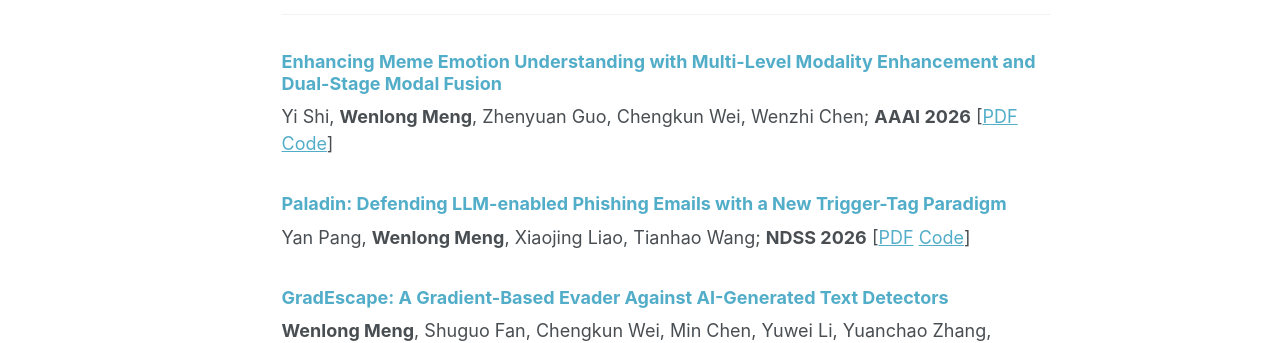
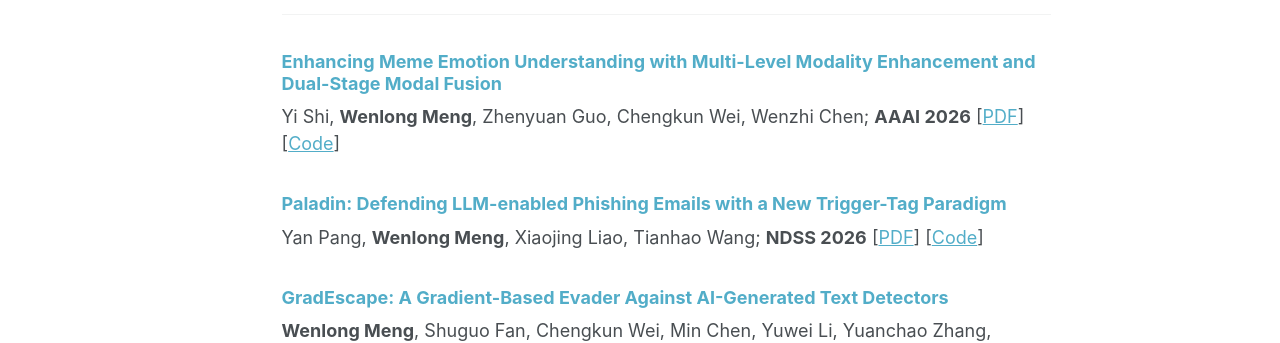
Before and after one commit to meng-wenlong/meng-wenlong.github.io, a Jekyll site: the page built from _pages/about.md, in a window 1280 px wide and 900 px high. Shown: the part 441-784 px from the top of the window. Built offline with Jekyll 4.4.1, drawn with Linux system fonts in a browser that asks for light colours; some web fonts are replaced.

```diff
--- a/_pages/about.md
+++ b/_pages/about.md
@@ -19,12 +19,12 @@ Publications
 ### <span style="color:#52ADC8">Enhancing Meme Emotion Understanding with Multi-Level Modality Enhancement and Dual-Stage Modal Fusion</span>
 Yi Shi, **Wenlong Meng**, Zhenyuan Guo, Chengkun Wei, Wenzhi Chen;
 **AAAI 2026**
-[[PDF](https://arxiv.org/pdf/2511.11126) [Code](https://github.com/singing-cat/MemoDetector)]
+[[PDF](https://arxiv.org/pdf/2511.11126)] [[Code](https://github.com/singing-cat/MemoDetector)]
 
 ### <span style="color:#52ADC8">Paladin: Defending LLM-enabled Phishing Emails with a New Trigger-Tag Paradigm</span>
 Yan Pang, **Wenlong Meng**, Xiaojing Liao, Tianhao Wang;
 **NDSS 2026**
-[[PDF](https://arxiv.org/pdf/2509.07287) [Code](https://zenodo.org/records/15897613)]
+[[PDF](https://arxiv.org/pdf/2509.07287)] [[Code](https://zenodo.org/records/15897613)]
 
 ### <span style="color:#52ADC8">GradEscape: A Gradient-Based Evader Against AI-Generated Text Detectors</span>
 **Wenlong Meng**, Shuguo Fan, Chengkun Wei, Min Chen, Yuwei Li, Yuanchao Zhang, Zhikun Zhang, Wenzhi Chen;
```
